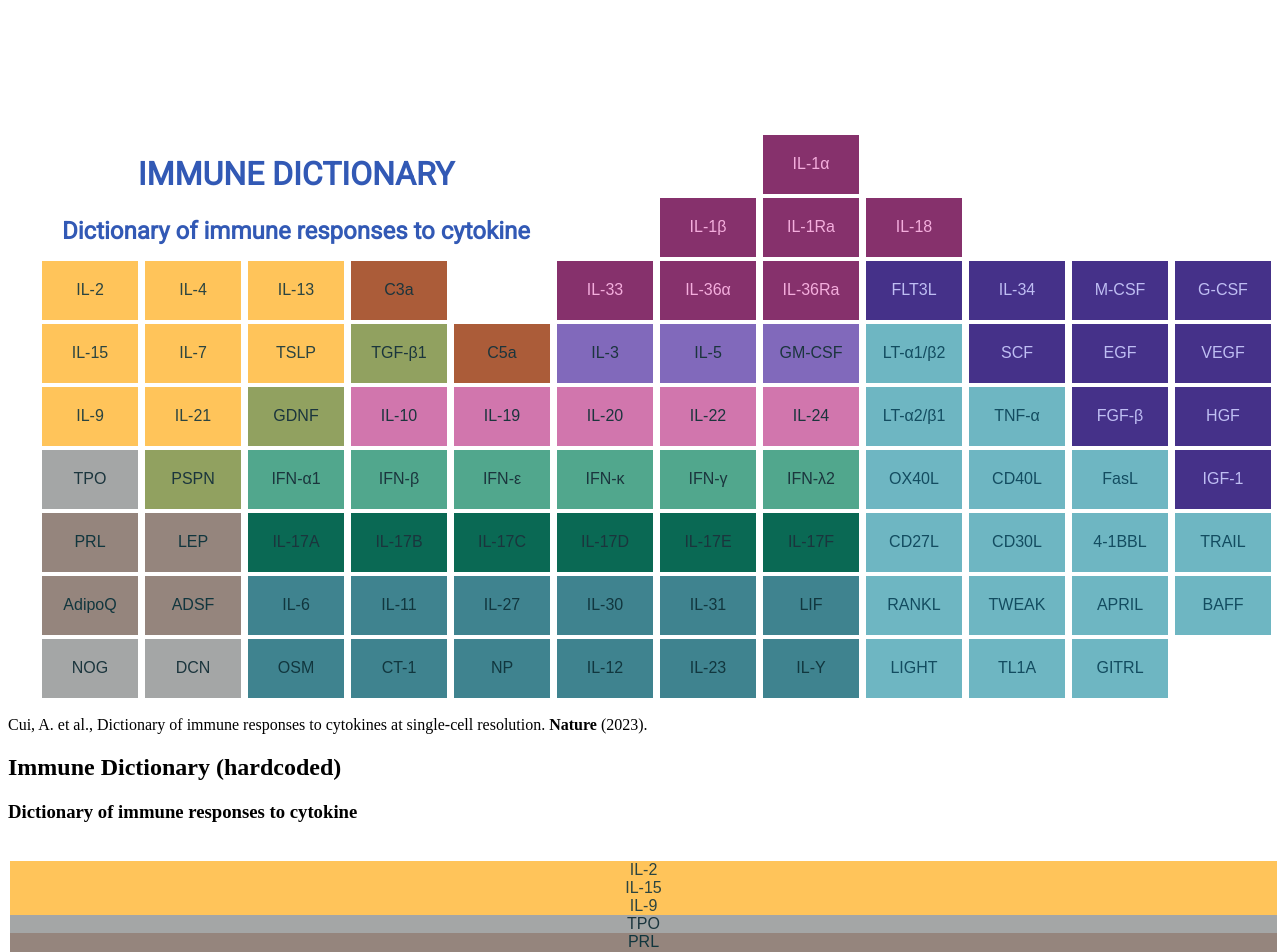
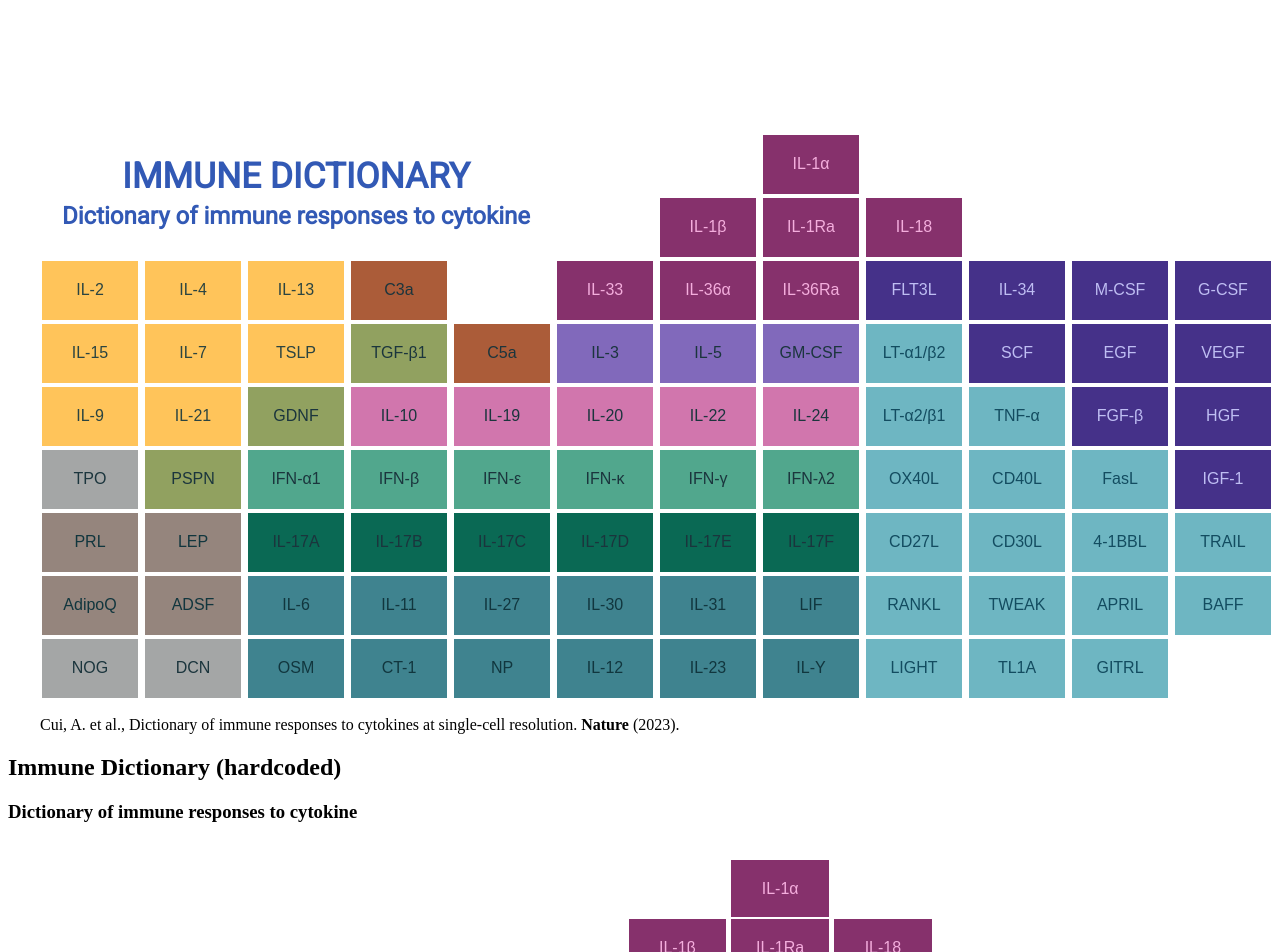
Before and after one commit to medero/immunedictionary, a plain HTML site: page index.html in a window 1280 px wide. Shown: the top 952 px of the page. Drawn offline with Linux system fonts and the light colour scheme.

Commit message:
fix on mouseout, center reference text, transitions

```diff
--- a/index.html
+++ b/index.html
@@ -9,8 +9,8 @@
     <body>
         <section id="immunology-table">
             <div id="immunology-table-container"></div>
+            <p>Cui, A. et al., Dictionary of immune responses to cytokines at single-cell resolution. <strong>Nature</strong> (2023).</p>
         </section>
-        <p>Cui, A. et al., Dictionary of immune responses to cytokines at single-cell resolution. <strong>Nature</strong> (2023).</p>
 
         <h2>Immune Dictionary (hardcoded)</h2>
         <h3>Dictionary of immune responses to cytokine</h3>
@@ -303,8 +303,8 @@
                             immunologyTableContainer.innerHTML = html;
                         }
 
+                        const isCytokineElement = (target) => target.nodeType === 1 && event.target.classList.contains('cytokine');
                         immunologyTableContainer.addEventListener('mouseover', (event) => {
-                            const isCytokineElement = (target) => target.nodeType === 1 && event.target.classList.contains('cytokine');
                             const element = event?.target && isCytokineElement(event.target) ? event.target : null;
                             if (!element) return;
 
@@ -313,6 +313,12 @@
 
                             showTooltip(element);
                         })
+
+                        const cytokinesEls = document.querySelectorAll('.cytokine').forEach(cytokine => {
+                            cytokine.addEventListener('mouseout', (event) => {
+                                document.getElementById('cytokine-tooltip').style.display = 'none';
+                            });
+                        });
                     })
                     .catch((error) => {
                         console.error(error);
--- a/style.css
+++ b/style.css
@@ -9,14 +9,20 @@ div#headings {
 }
 
 div#headings h2 {
-    margin: 0;
-    font-size: 2rem;
+    margin: 0 0 .3rem;
+    font-size: 2.2rem;
     font-weight: bold;
     text-transform: uppercase;
 }
 
 div#headings h3 {
     font-size: 1.5rem;
+    margin: 0;
+}
+
+section#immunology-table {
+    max-width: 1200px;
+    margin: auto;
 }
 
 div#immunology-table-container {
@@ -24,8 +30,6 @@ div#immunology-table-container {
     grid-template-columns: repeat(12, 100px);
     grid-template-rows: repeat(9, 60px); /* example fixed height */
     grid-gap: 3px;
-    margin: auto;
-    max-width: 1200px;
 }
 
 section > div {
@@ -132,11 +136,34 @@ section > div > div {
 }
 
 section#hardcoded > div > div {
+    display: inline-block;
+    font-family: 'Arial', sans-serif;
+    width: calc(100% / 12);
+}
+
+section#hardcoded > div > div > div {
+    border:2px solid #fff;
+    -webkit-box-sizing: border-box;
+    -moz-box-sizing: border-box;
+    font-size: 1rem;
+    box-sizing: border-box;
+    text-align: center;
+    margin-top: -3px;
+    padding: 1.25rem 0;
+}
+
+section#hardcoded > div > div {
     margin-right: -7px;
+}
+
+.cytokine {
+    filter: brightness(100%);
 }
 
 .cytokine:hover {
     filter: brightness(115%);
+    transition: 250ms;
+    transform: scale(1.05);
 }
 
 .primary1, .primary-common-chainil-13tslp {
@@ -289,7 +316,9 @@ div#immunology-table-container {
     background-color: white;
     border: 1px solid #ccc;
     position: absolute;
-    padding: 5px;
+    padding: .7rem;
+    line-height: 1.2rem;
+    text-align: left;
     display: none;
     z-index: 100;
     width: auto !important;
```
